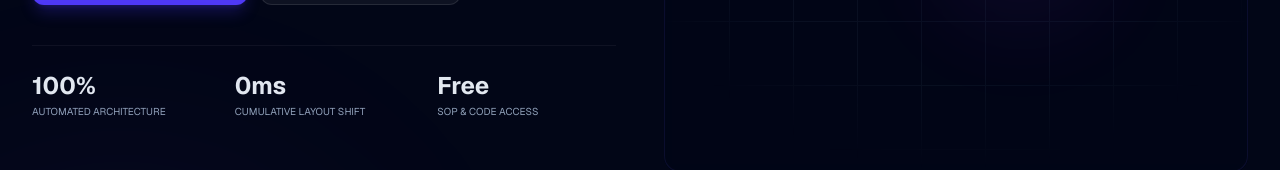
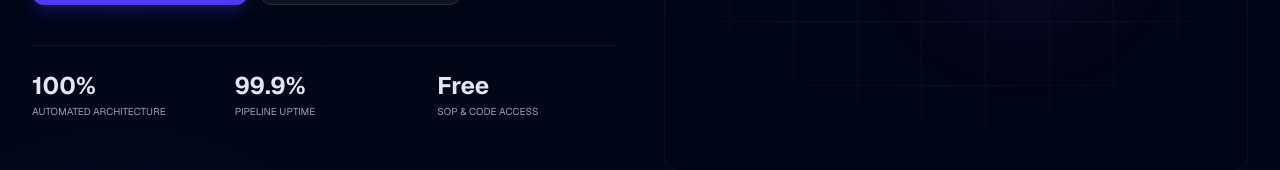
Before and after one commit to shivam01573-gif/shivam-automations-web, a Next.js app: page / in a window 1280 px wide. Shown: the part 541-711 px from the top of the page. Built offline with nearby package versions, Linux system fonts and the light colour scheme.

Commit message:
fix: replace developer CLS metric with B2B Pipeline Uptime metric

```diff
--- a/src/app/page.tsx
+++ b/src/app/page.tsx
@@ -155,8 +155,8 @@ export default function Home() {
                 <p className="text-[10px] text-slate-400 uppercase mt-0.5">Automated Architecture</p>
               </div>
               <div>
-                <span className="text-2xl font-bold text-slate-200">0ms</span>
-                <p className="text-[10px] text-slate-400 uppercase mt-0.5">Cumulative Layout Shift</p>
+                <span className="text-2xl font-bold text-slate-200">99.9%</span>
+                <p className="text-[10px] text-slate-400 uppercase mt-0.5">Pipeline Uptime</p>
               </div>
               <div>
                 <span className="text-2xl font-bold text-slate-200">Free</span>
```
